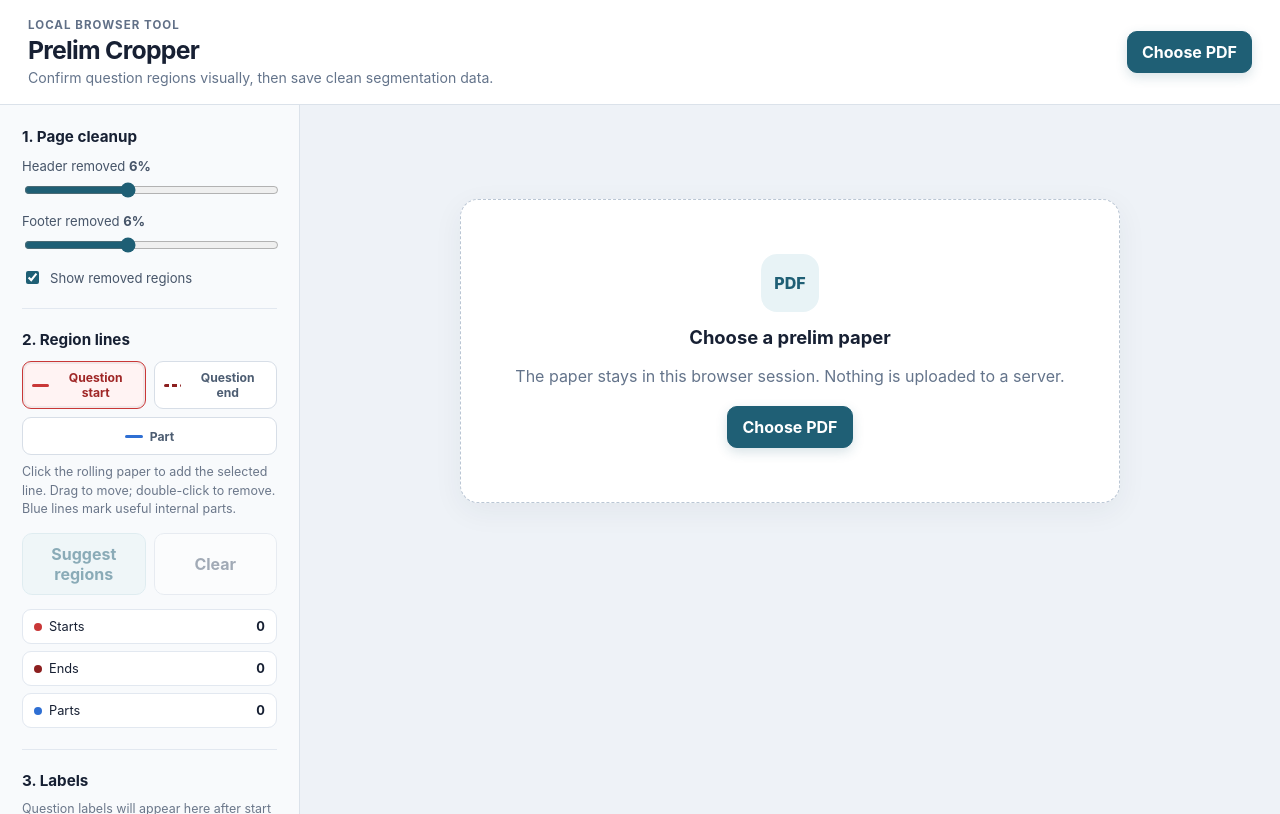
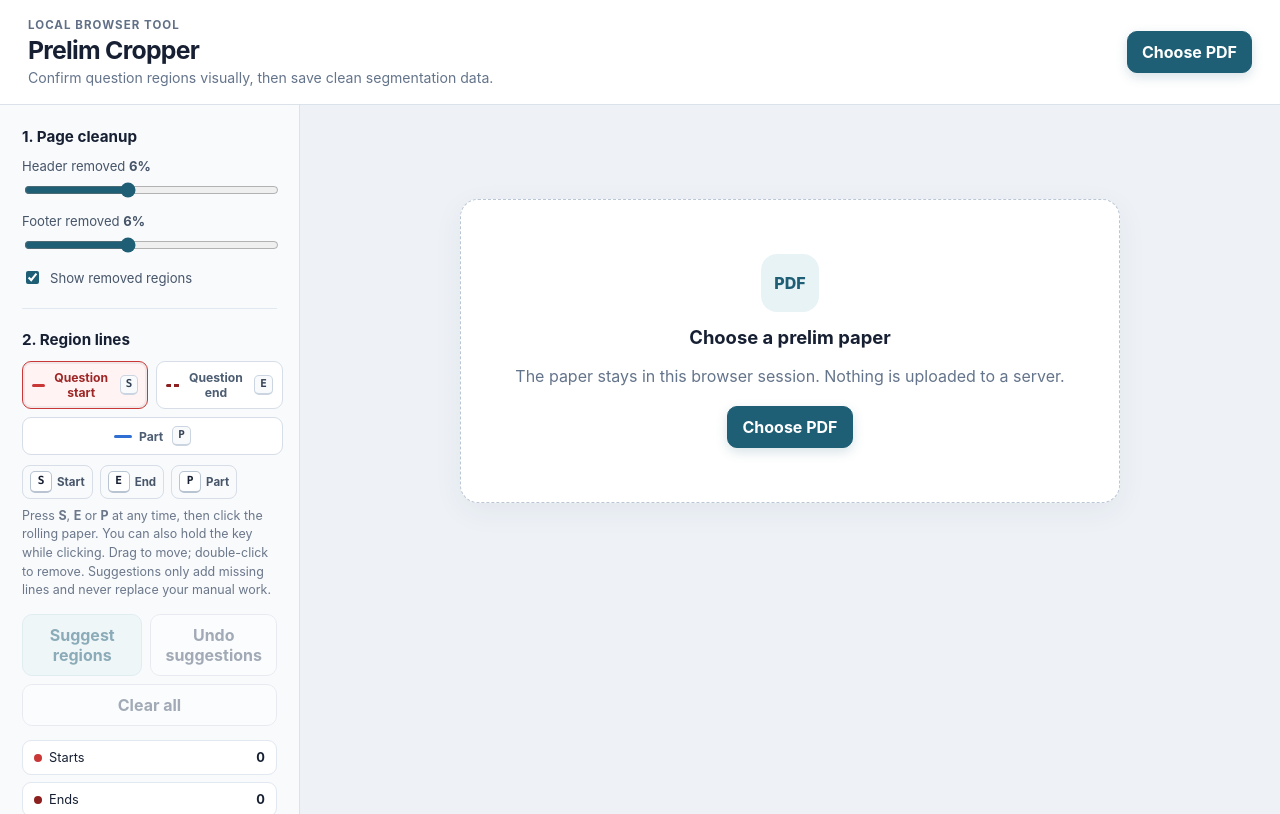
Before and after one commit to ejcphysicstutors/pdfcropper, a React (Vite) app: page / in a window 1280 px wide. Built offline with nearby package versions, Linux system fonts and the light colour scheme.

Commit message:
Add files via upload

```diff
--- a/src/main.jsx
+++ b/src/main.jsx
@@ -43,10 +43,12 @@ function App() {
   const [footerPct, setFooterPct] = useState(6);
   const [lines, setLines] = useState([]);
   const [lineMode, setLineMode] = useState(START);
+  const [heldLineMode, setHeldLineMode] = useState(null);
   const [status, setStatus] = useState('Choose a PDF to begin.');
   const [loading, setLoading] = useState(false);
   const [showGuides, setShowGuides] = useState(true);
   const [selectedQuestionId, setSelectedQuestionId] = useState(null);
+  const [lastSuggestionIds, setLastSuggestionIds] = useState([]);
   const fileInputRef = useRef(null);
 
   useEffect(() => {
@@ -55,12 +57,58 @@ function App() {
     };
   }, [pdf]);
 
+  useEffect(() => {
+    function keyToMode(key) {
+      const lower = key.toLowerCase();
+      if (lower === 's') return START;
+      if (lower === 'e') return END;
+      if (lower === 'p') return PART;
+      return null;
+    }
+
+    function isTypingTarget(target) {
+      const tag = target?.tagName?.toLowerCase();
+      return tag === 'input' || tag === 'textarea' || tag === 'select' || target?.isContentEditable;
+    }
+
+    function handleShortcutDown(event) {
+      if (event.ctrlKey || event.metaKey || event.altKey || isTypingTarget(event.target)) return;
+      const mode = keyToMode(event.key);
+      if (!mode) return;
+
+      setHeldLineMode(mode);
+      setLineMode(mode);
+      const label = mode === START ? 'START' : mode === END ? 'END' : 'PART';
+      setStatus(`${label} mode selected. Click the rolling paper to place the line.`);
+      event.preventDefault();
+    }
+
+    function handleShortcutUp(event) {
+      const mode = keyToMode(event.key);
+      if (mode) setHeldLineMode(null);
+    }
+
+    function clearHeldMode() {
+      setHeldLineMode(null);
+    }
+
+    window.addEventListener('keydown', handleShortcutDown);
+    window.addEventListener('keyup', handleShortcutUp);
+    window.addEventListener('blur', clearHeldMode);
+    return () => {
+      window.removeEventListener('keydown', handleShortcutDown);
+      window.removeEventListener('keyup', handleShortcutUp);
+      window.removeEventListener('blur', clearHeldMode);
+    };
+  }, []);
+
   async function openPdf(selected) {
     if (!selected) return;
     setLoading(true);
     setStatus('Loading PDF…');
     setFile(selected);
     setLines([]);
+    setLastSuggestionIds([]);
     setSelectedQuestionId(null);
 
     try {
@@ -96,25 +144,43 @@ function App() {
   }
 
   function addLine(page, y, kind = lineMode) {
-    const newLine = { id: makeId(kind), page, y: safeY(y), kind, label: '', manualLabel: false };
+    const newLine = { id: makeId(kind), page, y: safeY(y), kind, label: '', manualLabel: false, source: 'manual' };
     setLines((current) => [...current, newLine].sort(comparePos));
   }
 
   function moveLine(id, page, y) {
-    setLines((current) => current.map((line) => line.id === id ? { ...line, page, y: safeY(y) } : line).sort(comparePos));
+    setLines((current) => current.map((line) => line.id === id ? { ...line, page, y: safeY(y), source: 'manual' } : line).sort(comparePos));
+    setLastSuggestionIds((ids) => ids.filter((item) => item !== id));
   }
 
   function removeLine(id) {
     setLines((current) => current.filter((line) => line.id !== id));
+    setLastSuggestionIds((ids) => ids.filter((item) => item !== id));
   }
 
   function updateLineLabel(id, label) {
-    setLines((current) => current.map((line) => line.id === id ? { ...line, label, manualLabel: true } : line));
+    setLines((current) => current.map((line) => line.id === id ? { ...line, label, manualLabel: true, source: 'manual' } : line));
+    setLastSuggestionIds((ids) => ids.filter((item) => item !== id));
   }
 
   function clearLines() {
     setLines([]);
+    setLastSuggestionIds([]);
     setSelectedQuestionId(null);
+  }
+
+  function undoLastSuggestions() {
+    if (!lastSuggestionIds.length) return;
+    const ids = new Set(lastSuggestionIds);
+    setLines((current) => current.filter((line) => !ids.has(line.id)));
+    setLastSuggestionIds([]);
+    setStatus('Removed the latest automatic suggestions. Your manual lines were kept.');
+  }
+
+  function lineIsNearExisting(candidate, currentLines) {
+    // About 1.8% of a page vertically; close enough to treat a human line as authoritative.
+    const tolerance = 180;
+    return currentLines.some((line) => line.kind === candidate.kind && Math.abs(posKey(line) - posKey(candidate)) <= tolerance);
   }
 
   function detectMajorStarts() {
@@ -177,13 +243,13 @@ function App() {
   function suggestRegions() {
     const starts = detectMajorStarts();
     if (!starts.length) {
-      setStatus('No reliable whole-question starts were found. Add red START/END lines manually; blue part lines can still be added anywhere inside a question.');
+      setStatus('No reliable whole-question starts were found. Your existing lines were left untouched. Add red START/END lines manually; blue part lines can still be added anywhere inside a question.');
       return;
     }
 
     const totals = detectTotalMarks();
     const rawParts = detectPartStarts();
-    const suggested = [];
+    const candidates = [];
 
     starts.forEach((start, index) => {
       const nextStart = starts[index + 1] || null;
@@ -202,27 +268,37 @@ function App() {
         end = { page: pages.length, y: round4(1 - footerPct / 100 - 0.008) };
       }
 
-      const startLine = { id: makeId(START), page: start.page, y: start.y, kind: START, label: start.label, manualLabel: false };
-      const endLine = { id: makeId(END), page: end.page, y: safeY(end.y), kind: END, label: '', manualLabel: false };
-      suggested.push(startLine, endLine);
+      candidates.push({ id: makeId(START), page: start.page, y: start.y, kind: START, label: start.label, manualLabel: false, source: 'suggested' });
+      candidates.push({ id: makeId(END), page: end.page, y: safeY(end.y), kind: END, label: '', manualLabel: false, source: 'suggested' });
 
       rawParts
         .filter((part) => within(part, start, end) && comparePos(part, start) > 100)
         .forEach((part) => {
-          suggested.push({
+          candidates.push({
             id: makeId(PART),
             page: part.page,
             y: part.y,
             kind: PART,
             label: `${start.label}${part.raw}`,
             manualLabel: false,
+            source: 'suggested',
           });
         });
     });
 
-    setLines(suggested.sort(comparePos));
-    setSelectedQuestionId(suggested.find((line) => line.kind === START)?.id || null);
-    setStatus(`Suggested ${starts.length} question regions, including start/end boundaries and detected lettered parts. Scan and adjust any lines that are wrong.`);
+    setLines((current) => {
+      const additions = candidates.filter((candidate) => !lineIsNearExisting(candidate, current));
+      setLastSuggestionIds(additions.map((line) => line.id));
+      if (!additions.length) {
+        setStatus('No new suggestions were added. Your existing lines already cover the detected boundaries.');
+        return current;
+      }
+      setStatus(`Added ${additions.length} automatic suggestions without changing any existing lines. Suggested lines are shown lighter/dashed until you move or edit them.`);
+      const merged = [...current, ...additions].sort(comparePos);
+      const firstSuggestedStart = additions.find((line) => line.kind === START);
+      if (firstSuggestedStart && !selectedQuestionId) setSelectedQuestionId(firstSuggestedStart.id);
+      return merged;
+    });
   }
 
   const regions = useMemo(() => {
@@ -275,6 +351,7 @@ function App() {
         type: line.kind,
         label: line.label || null,
         labelEditedByUser: Boolean(line.manualLabel),
+        source: line.source || 'manual',
       })),
       notes: 'question-start/question-end define explicit crop regions. part lines are nested segment starts. Positions are fractions of original PDF page height from the top edge.',
     };
@@ -322,14 +399,16 @@ function App() {
           <section>
             <h2>2. Region lines</h2>
             <div className="line-mode-picker" role="group" aria-label="Line type">
-              <button className={`line-mode start-mode ${lineMode === START ? 'active' : ''}`} onClick={() => setLineMode(START)}><span className="mode-swatch start-swatch" />Question start</button>
-              <button className={`line-mode end-mode ${lineMode === END ? 'active' : ''}`} onClick={() => setLineMode(END)}><span className="mode-swatch end-swatch" />Question end</button>
-              <button className={`line-mode part-mode ${lineMode === PART ? 'active' : ''}`} onClick={() => setLineMode(PART)}><span className="mode-swatch part-swatch" />Part</button>
+              <button className={`line-mode start-mode ${(heldLineMode || lineMode) === START ? 'active' : ''}`} onClick={() => setLineMode(START)}><span className="mode-swatch start-swatch" />Question start <kbd>S</kbd></button>
+              <button className={`line-mode end-mode ${(heldLineMode || lineMode) === END ? 'active' : ''}`} onClick={() => setLineMode(END)}><span className="mode-swatch end-swatch" />Question end <kbd>E</kbd></button>
+              <button className={`line-mode part-mode ${(heldLineMode || lineMode) === PART ? 'active' : ''}`} onClick={() => setLineMode(PART)}><span className="mode-swatch part-swatch" />Part <kbd>P</kbd></button>
             </div>
-            <p className="small">Click the rolling paper to add the selected line. Drag to move; double-click to remove. Blue lines mark useful internal parts.</p>
+            <div className="shortcut-strip"><span><kbd>S</kbd> Start</span><span><kbd>E</kbd> End</span><span><kbd>P</kbd> Part</span></div>
+            <p className="small">Press <strong>S</strong>, <strong>E</strong> or <strong>P</strong> at any time, then click the rolling paper. You can also hold the key while clicking. Drag to move; double-click to remove. Suggestions only add missing lines and never replace your manual work.</p>
             <div className="button-stack">
               <button className="secondary" onClick={suggestRegions} disabled={!pages.length || loading}>Suggest regions</button>
-              <button className="ghost" onClick={clearLines} disabled={!lines.length}>Clear</button>
+              <button className="ghost" onClick={undoLastSuggestions} disabled={!lastSuggestionIds.length}>Undo suggestions</button>
+              <button className="ghost clear-button" onClick={clearLines} disabled={!lines.length}>Clear all</button>
             </div>
             <div className="metric-stack">
               <div className="metric"><span><i className="metric-dot start-dot" />Starts</span><strong>{counts.start}</strong></div>
@@ -382,7 +461,7 @@ function App() {
                 <div className="rolling-paper">
                   {pages.map((pageData) => (
                     <PdfPage key={pageData.pageNumber} pageData={pageData} headerPct={headerPct} footerPct={footerPct}
-                      lines={lines.filter((line) => line.page === pageData.pageNumber)} lineMode={lineMode} onAddLine={addLine}
+                      lines={lines.filter((line) => line.page === pageData.pageNumber)} lineMode={heldLineMode || lineMode} onAddLine={addLine}
                       onMoveLine={moveLine} onRemoveLine={removeLine} showGuides={showGuides} regions={regions} />
                   ))}
                 </div>
@@ -471,7 +550,7 @@ function PdfPage({ pageData, headerPct, footerPct, lines, lineMode, onAddLine, o
         {lines.map((line) => {
           const yVisible = ((line.y - visibleTop) / visibleHeight) * 100;
           return (
-            <div key={line.id} className={`crop-line ${line.kind}`} style={{ top: `${yVisible}%` }} onPointerDown={(e) => beginDrag(e, line.id)} onDoubleClick={(e) => { e.stopPropagation(); onRemoveLine(line.id); }} title="Drag to move. Double-click to remove.">
+            <div key={line.id} className={`crop-line ${line.kind} ${line.source === 'suggested' ? 'suggested-line' : 'confirmed-line'}`} style={{ top: `${yVisible}%` }} onPointerDown={(e) => beginDrag(e, line.id)} onDoubleClick={(e) => { e.stopPropagation(); onRemoveLine(line.id); }} title="Drag to move. Double-click to remove.">
               <span className="line-tag">{displayText(line)}</span>
             </div>
           );
--- a/src/styles.css
+++ b/src/styles.css
@@ -37,6 +37,7 @@ h2 { margin: 0 0 10px; font-size: .95rem; }
 .check-row input { accent-color: #1f5f75; }
 .small { margin: 8px 0 0; color: #6b778a; font-size: .78rem; line-height: 1.5; }
 .button-stack { display: grid; grid-template-columns: 1fr 1fr; gap: 8px; margin-top: 14px; }
+.clear-button { grid-column: 1 / -1; }
 .metric-stack { display: grid; gap: 7px; margin-top: 14px; }
 .metric { display: flex; justify-content: space-between; align-items: center; padding: 9px 11px; border-radius: 9px; background: #fff; border: 1px solid #e2e8f0; font-size: .8rem; }
 .metric span { display: inline-flex; align-items: center; gap: 7px; }
@@ -52,6 +53,22 @@ h2 { margin: 0 0 10px; font-size: .95rem; }
 .line-mode { display: inline-flex; align-items: center; justify-content: center; gap: 7px; min-height: 38px; padding: 8px 9px; border-radius: 9px; border: 1px solid #d7dee7; background: #fff; color: #4d5d72; font-size: .76rem; font-weight: 750; }
 .line-mode.part-mode { grid-column: 1 / -1; }
 .line-mode.active { box-shadow: inset 0 0 0 2px rgba(23,32,51,.06); }
+
+.line-mode kbd {
+  margin-left: 2px;
+  padding: 1px 5px;
+  border: 1px solid #cbd5e1;
+  border-bottom-width: 2px;
+  border-radius: 5px;
+  background: #f8fafc;
+  color: #334155;
+  font: 700 .68rem/1.3 ui-monospace, SFMono-Regular, Menlo, Consolas, monospace;
+}
+
+.shortcut-strip { display: flex; flex-wrap: wrap; gap: 7px; margin: 10px 0 4px; }
+.shortcut-strip span { display: inline-flex; align-items: center; gap: 5px; padding: 5px 7px; border: 1px solid #d7dee7; border-radius: 8px; background: #f8fafc; color: #475569; font-size: .72rem; font-weight: 750; }
+.shortcut-strip kbd { min-width: 22px; padding: 2px 6px; border: 1px solid #b8c4d2; border-bottom-width: 2px; border-radius: 5px; background: #fff; color: #172033; text-align: center; font: 800 .7rem/1.3 ui-monospace, SFMono-Regular, Menlo, Consolas, monospace; }
+
 .start-mode.active { border-color: #c93737; background: #fff3f3; color: #9f2626; }
 .end-mode.active { border-color: #8c1f1f; background: #fff3f3; color: #751919; }
 .part-mode.active { border-color: #2f6fd3; background: #f1f6ff; color: #2458a8; }
@@ -81,6 +98,7 @@ h2 { margin: 0 0 10px; font-size: .95rem; }
 .line-tag { position: absolute; right: 10px; top: -7px; max-width: 180px; overflow: hidden; text-overflow: ellipsis; white-space: nowrap; padding: 3px 7px; border-radius: 6px; background: #c93737; color: #fff; font-size: 10px; font-weight: 850; box-shadow: 0 2px 5px rgba(0,0,0,.16); }
 .crop-line.question-end .line-tag { background: #8c1f1f; }.crop-line.part .line-tag { background: #2f6fd3; }
 .crop-line:hover::before { height: 4px; top: 6px; }
+.crop-line.suggested-line:hover { opacity: .9; }
 .preview-sticky { position: sticky; top: 106px; max-height: calc(100vh - 124px); overflow-y: auto; padding-right: 4px; }
 .preview-empty { padding: 28px; border: 1px dashed #c7d0db; border-radius: 14px; background: rgba(255,255,255,.65); color: #718096; text-align: center; font-size: .85rem; }
 .question-preview { padding: 12px; border: 1px solid #dbe2ea; border-radius: 14px; background: #f7f9fb; }
@@ -91,3 +109,11 @@ h2 { margin: 0 0 10px; font-size: .95rem; }
 .preview-page-card img { display: block; width: 100%; height: auto; background: #fff; box-shadow: 0 3px 12px rgba(15,23,42,.16); }
 @media (max-width: 1250px) { .split-workspace { grid-template-columns: 1fr; }.preview-sticky { position: static; max-height: none; }.preview-pages { grid-template-columns: repeat(auto-fit,minmax(260px,1fr)); } }
 @media (max-width: 900px) { .topbar { position: static; padding: 16px; }.subtitle { display: none; }.workspace { display: block; }.controls-card { position: static; height: auto; border-right: 0; border-bottom: 1px solid #dbe2ea; }.document-area { padding: 18px 8px 40px; overflow-x: auto; }.page-label { display: none; }.split-workspace { display: block; }.preview-column { margin-top: 24px; } }
+
+/* Automatic suggestions are visually distinct until the teacher touches them. */
+.crop-line.suggested-line { opacity: .62; }
+.crop-line.suggested-line::before { box-shadow: none; }
+.crop-line.suggested-line.question-start::before { background: repeating-linear-gradient(90deg,#c93737 0 7px,transparent 7px 11px); }
+.crop-line.suggested-line.question-end::before { background: repeating-linear-gradient(90deg,#8c1f1f 0 5px,transparent 5px 10px); }
+.crop-line.suggested-line.part::before { background: repeating-linear-gradient(90deg,#2f6fd3 0 7px,transparent 7px 11px); }
+.crop-line.suggested-line .line-tag { filter: saturate(.72); }
```
